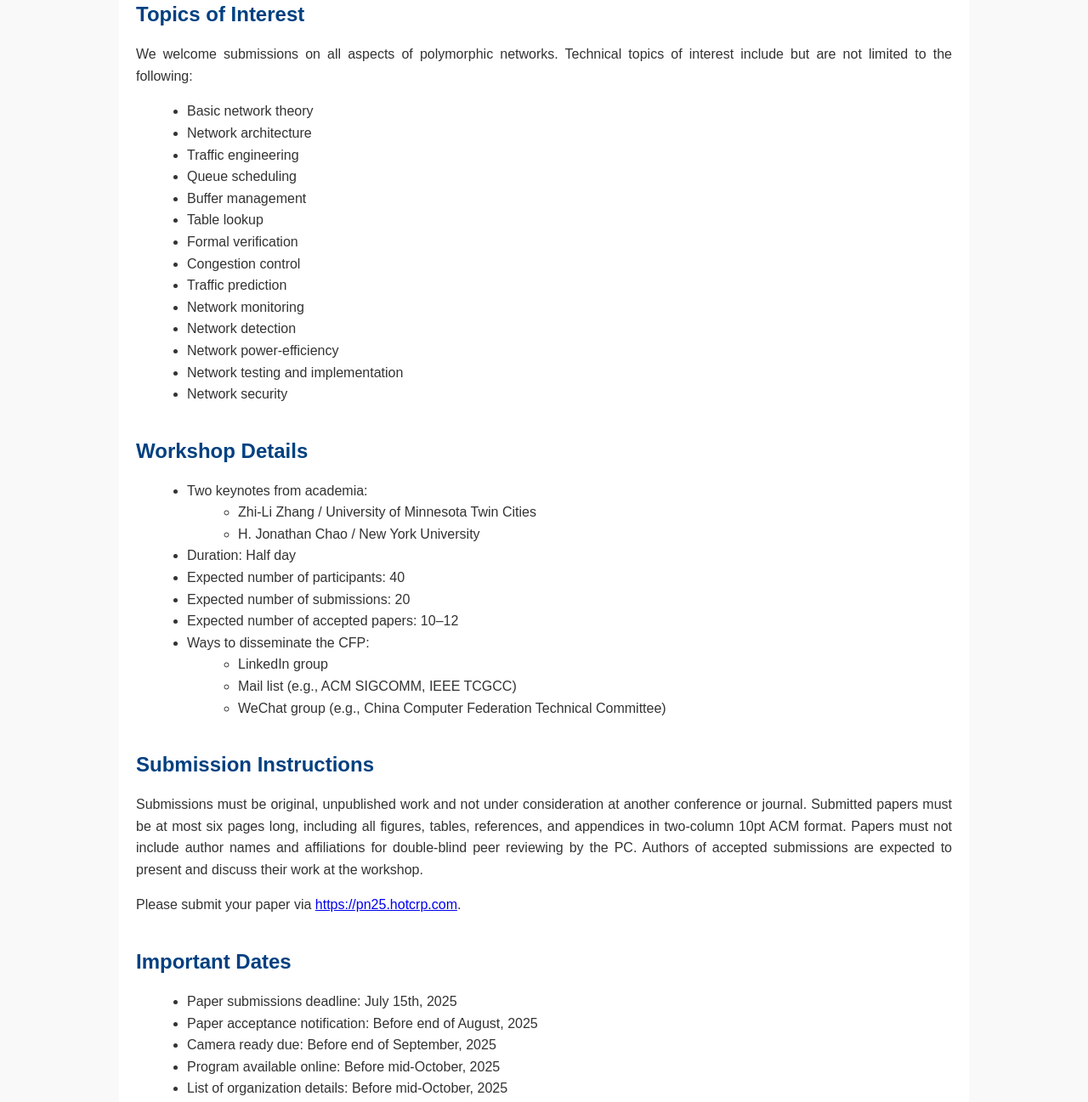
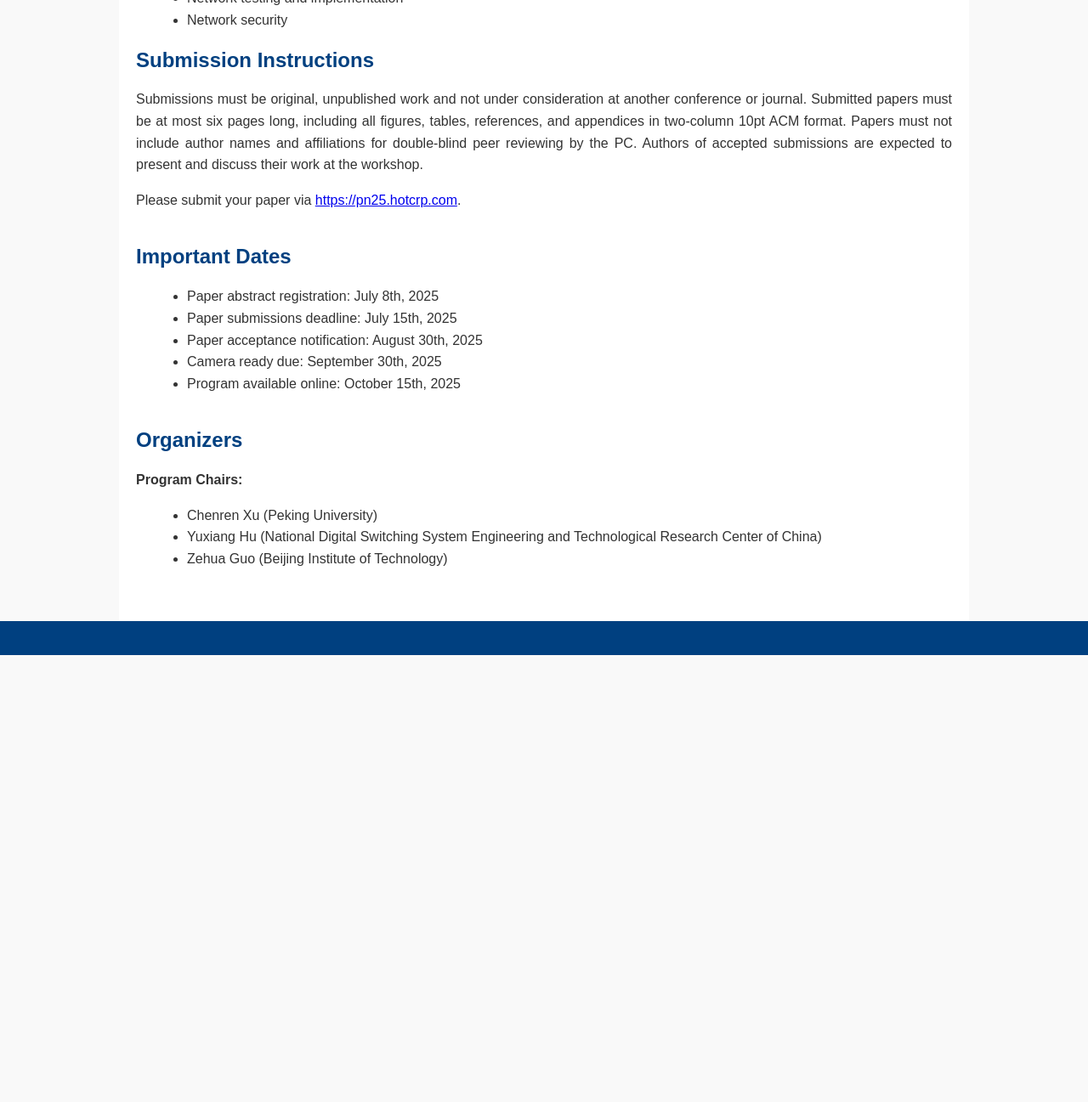
Before and after one commit to shengshengwenxuan/pn-workshop-2025, a plain HTML site: page index3.html in a window 1280 px wide. Shown: the part 1079-2376 px from the top of the page at 85% size. After the commit the page ends 1850 px from the top, so only its background shows below. Drawn offline with Linux system fonts and the light colour scheme.

Commit message:
Add files via upload

```diff
--- a/index3.html
+++ b/index3.html
@@ -61,31 +61,29 @@
 </head>
 <body>
   <header>
-    <h1>Polymorphic Network Workshop Proposal</h1>
-    <p style="text-align: center;">Draft of Call for Papers</p>
+    <h1>ACM Conext-2025 Workshop on the Polymorphic Network</h1>
+    <!-- <p style="text-align: center;">Draft of Call for Papers</p> -->
   </header>
 
-  <nav>
+  <!-- <nav>
     <a href="#motivation">Motivation</a>
     <a href="#topics">Topics of Interest</a>
     <a href="#format">Workshop Details</a>
     <a href="#submission">Submission Instructions</a>
     <a href="#dates">Important Dates</a>
     <a href="#organizers">Organizers</a>
-  </nav>
+  </nav> -->
 
   <main>
-    <section id="motivation">
-  <h2>Motivation</h2>
+    <!-- <section id="motivation"> -->
+  <!-- <h2>Motivation</h2> -->
   <p>In recent years, communication networks have evolved into critical infrastructure, enabling ubiquitous connectivity for massive terminals and command dissemination. They not only support consumer applications such as AR/VR, online gaming, and streaming but also facilitate industrial services like smart manufacturing, autonomous driving, and telemedicine. However, the current network development paradigm faces significant challenges in flexibility, scalability, differentiated service provisioning, mobility support, global operation and maintenance (O&M), and security assurance. These limitations hinder the ability to meet the diverse and specialized demands of emerging applications, including human-machine-IoT intelligent networking, all-time and space-time casual access, service performance guarantees, security and quantifiable design and verification, network big data, and distributed network computing. To fully realize next-generation networking, these challenges must be addressed through innovative architectural and algorithmic advancements.</p>
   <p>The Polymorphic Network (PN) is an emerging paradigm in network architecture. Its ultimate objective is to achieve unified control and dynamic scheduling of both forwarding behavior and heterogeneous resources across the entire network. Building upon existing programmable networking techniques, PN extends and enhances their capabilities. Unlike the traditional IP-based Internet, PN evolves into a next-generation network system that supports the coexistence and evolution of diverse networking paradigms—such as IP, NDN, and MobilityFirst—enabling tailored solutions for specific application requirements. Furthermore, PN expands programmability beyond the conventional "resolution + matching + action" model to incorporate additional dimensions, including computation, storage, and forwarding, thereby enabling a fully customizable and definable network environment.</p>
-  <p>One of the primary functions of PN is to enhance quality of service. Traditional unimodal network architectures often struggle to optimize performance across all service types simultaneously. For example, while IP networks can minimize latency for video calls, they may increase latency for video conferences—whereas NDN exhibits the opposite trade-off. In contrast, a PN can dynamically instantiate an IP-based modality for video calls and an NDN-based modality for video conferences, enabling optimal performance for both services.</p>
-  <p>The PN workshop offers two key benefits to attendees. First, it provides an accessible introduction to this emerging and dynamic research field, broadening its reach to a wider audience. Second, it serves as a platform for the research community to actively discuss pressing challenges, explore new opportunities, and shape future directions in PN research.</p>
   <p>This workshop invites submissions on the fundamental theory, design principles, implementations, industrial applications, and operational insights of PNs. In addition to traditional paper presentations, the program will feature keynote speeches from leading academics to highlight cutting-edge advancements and help shape future research directions.</p>
 </section>
 
-    <section id="topics">
-      <h2>Topics of Interest</h2>
+    <!-- <section id="topics"> -->
+      <!-- <h2>Topics of Interest</h2> -->
       <p>We welcome submissions on all aspects of polymorphic networks. Technical topics of interest include but are not limited to the following: <p>
       <ul>
         <li>Basic network theory</li>
@@ -103,30 +101,8 @@
         <li>Network testing and implementation</li>
         <li>Network security</li>
       </ul>
-    </section>
+    <!-- </section> -->
 
-    <section id="format">
-  <h2>Workshop Details</h2>
-  <ul>
-    <li>Two keynotes from academia:
-      <ul>
-        <li>Zhi-Li Zhang / University of Minnesota Twin Cities</li>
-        <li>H. Jonathan Chao / New York University</li>
-      </ul>
-    </li>
-    <li>Duration: Half day</li>
-    <li>Expected number of participants: 40</li>
-    <li>Expected number of submissions: 20</li>
-    <li>Expected number of accepted papers: 10–12</li>
-    <li>Ways to disseminate the CFP:
-      <ul>
-        <li>LinkedIn group</li>
-        <li>Mail list (e.g., ACM SIGCOMM, IEEE TCGCC)</li>
-        <li>WeChat group (e.g., China Computer Federation Technical Committee)</li>
-      </ul>
-    </li>
-  </ul>
-</section>
 
     <section id="submission">
       <h2>Submission Instructions</h2>
@@ -137,11 +113,11 @@
     <section id="dates">
       <h2>Important Dates</h2>
       <ul>
+        <li>Paper abstract registration: July 8th, 2025</li>
         <li>Paper submissions deadline: July 15th, 2025</li>
-        <li>Paper acceptance notification: Before end of August, 2025</li>
-        <li>Camera ready due: Before end of September, 2025</li>
-        <li>Program available online: Before mid-October, 2025</li>
-        <li>List of organization details: Before mid-October, 2025</li>
+        <li>Paper acceptance notification: August 30th, 2025</li>
+        <li>Camera ready due: September 30th, 2025</li>
+        <li>Program available online: October 15th, 2025</li>
       </ul>
     </section>
 
@@ -149,12 +125,12 @@
       <h2>Organizers</h2>
       <p><strong>Program Chairs:</strong></p>
       <ul>
-        <li>Chenren Xu (Peking University) [Co-chair]</li>
-        <li>Yuxiang Hu (National Digital Switching System Engineering and Technological Research Center of China) [Co-chair]</li>
-        <li>Zehua Guo (Beijing Institute of Technology) [Co-chair]</li>
+        <li>Chenren Xu (Peking University)</li>
+        <li>Yuxiang Hu (National Digital Switching System Engineering and Technological Research Center of China)</li>
+        <li>Zehua Guo (Beijing Institute of Technology)</li>
       </ul>
 
-      <p><strong>Prospective TPC members:</strong></p>
+      <!-- <p><strong>Prospective TPC members:</strong></p>
       <ul>
         <li>Bo Ji (Virginia Tech)</li>
         <li>Hong Xu (Chinese University of Hong Kong)</li>
@@ -183,18 +159,18 @@
         <li>Yong Liu (New York University)</li>
         <li>Tao Sun (China Mobile)</li>
         <li>Xiaorui Wang (The Ohio State University)</li>
-      </ul>
+      </ul> -->
 
-      <p><strong>Bio of the TPC Chairs:</strong></p>
-<p>Prof. Chenren Xu is a Boya Young Fellow Associate Professor (with early tenure) and Deputy Director of the Institute of Networking and Energy-efficient Computing in the School of Computer Science at Peking University (PKU) where he directs Wireless AI for Science (WAIS) Lab. His research interests span wireless, networking, and system, with a current focus on backscatter communication for low power IoT connectivity, future mobile Internet for high mobility data networking, and collaborative edge intelligence system for mobile and IoT computing. He earned his Ph.D. from WINLAB, Rutgers University, and worked as a postdoctoral fellow in Carnegie Mellon University and as a visiting scholar in AT&T Shannon Labs and Microsoft Research. He is ACM IMWUT's Editor and ACM SIGBED China's General Secretary. He has published papers and has been serving on the organization committee and/or TPC in top venues, including SIGCOMM, MobiCom, NSDI, SenSys, and INFOCOM. He is a recipient of NSFC Excellent Young Scientists Fund (2020), ACM SIGCOMM China Rising Star (2020), Alibaba DAMO Academy Young Fellow (2018), CCF-Intel Young Faculty (2017) awards. His work has been featured in MIT Technology Review. Chenren Xu has been active in SIGCOMM community service: he has served as TPC of SIGCOMM'24, Registration Chair of SIGCOMM'23, Publication Chair of SIGCOMM'21, and Web Chair of SIGCOMM'19.</p>
-<p>Prof. Yuxiang Hu received his Ph.D. from the National Digital Switching System Engineering and Technological Research and Development Center, China, in 2011, where he is currently a professor. His research interests focus on Internet architecture, switching and routing, and multimedia network technology. He has been selected as the leading talent for scientific and technological innovation in the Central Plains region and received a special allowance from the State Council. He has led two projects of the National Key Research and Development Program and one subject of the National 973 Program. He was rewarded with one second prize of the National Science and Technology Progress Award, two first prizes of provincial-level science and technology progress awards, applied for 28 Chinese invention patents, proposed six domestic and international standards, and published four monographs.</p>
-<p>Prof. Zehua Guo received the Ph.D. degree from Northwestern Polytechnical University. He was a Research Fellow with the Department of Electrical and Computer Engineering, New York University Tandon School of Engineering, and a Research Associate with the Department of Computer Science and Engineering, University of Minnesota Twin Cities. His research interests include programmable networks, machine learning, and network security. He has published over 110 papers in top journals and conferences, such as TON, JSAC, TMC, IJCAI, INFOCOM, WWW, and EuroSys. He has been selected as the Stanford University's top scientist three times and the 2021 ACM SIGCOMM China Rising Star. He has served on the organization committee and/or TPC in ICDCS, IWQoS, ICC, GLOBECOM, ICCCN, ICA3PP, HPCC, ICPADS, APNET, ITC, and other conferences. He is a senior member of IEEE, ACM, China Computer Federation, China Institute of Communications, and Chinese Institute of Electronics. He is an associate editor of IEEE SYSTEMS JOURNAL and EURASIP Journal on Wireless Communications and Networking (Springer) and an editor of the KSII Transactions on Internet and Information Systems.</p>
+      <!-- <p><strong>Bio of the TPC Chairs:</strong></p> -->
+<!-- <p>Prof. Chenren Xu is a Boya Young Fellow Associate Professor (with early tenure) and Deputy Director of the Institute of Networking and Energy-efficient Computing in the School of Computer Science at Peking University (PKU) where he directs Wireless AI for Science (WAIS) Lab. His research interests span wireless, networking, and system, with a current focus on backscatter communication for low power IoT connectivity, future mobile Internet for high mobility data networking, and collaborative edge intelligence system for mobile and IoT computing. He earned his Ph.D. from WINLAB, Rutgers University, and worked as a postdoctoral fellow in Carnegie Mellon University and as a visiting scholar in AT&T Shannon Labs and Microsoft Research. He is ACM IMWUT's Editor and ACM SIGBED China's General Secretary. He has published papers and has been serving on the organization committee and/or TPC in top venues, including SIGCOMM, MobiCom, NSDI, SenSys, and INFOCOM. He is a recipient of NSFC Excellent Young Scientists Fund (2020), ACM SIGCOMM China Rising Star (2020), Alibaba DAMO Academy Young Fellow (2018), CCF-Intel Young Faculty (2017) awards. His work has been featured in MIT Technology Review. Chenren Xu has been active in SIGCOMM community service: he has served as TPC of SIGCOMM'24, Registration Chair of SIGCOMM'23, Publication Chair of SIGCOMM'21, and Web Chair of SIGCOMM'19.</p> -->
+<!-- <p>Prof. Yuxiang Hu received his Ph.D. from the National Digital Switching System Engineering and Technological Research and Development Center, China, in 2011, where he is currently a professor. His research interests focus on Internet architecture, switching and routing, and multimedia network technology. He has been selected as the leading talent for scientific and technological innovation in the Central Plains region and received a special allowance from the State Council. He has led two projects of the National Key Research and Development Program and one subject of the National 973 Program. He was rewarded with one second prize of the National Science and Technology Progress Award, two first prizes of provincial-level science and technology progress awards, applied for 28 Chinese invention patents, proposed six domestic and international standards, and published four monographs.</p> -->
+<!-- <p>Prof. Zehua Guo received the Ph.D. degree from Northwestern Polytechnical University. He was a Research Fellow with the Department of Electrical and Computer Engineering, New York University Tandon School of Engineering, and a Research Associate with the Department of Computer Science and Engineering, University of Minnesota Twin Cities. His research interests include programmable networks, machine learning, and network security. He has published over 110 papers in top journals and conferences, such as TON, JSAC, TMC, IJCAI, INFOCOM, WWW, and EuroSys. He has been selected as the Stanford University's top scientist three times and the 2021 ACM SIGCOMM China Rising Star. He has served on the organization committee and/or TPC in ICDCS, IWQoS, ICC, GLOBECOM, ICCCN, ICA3PP, HPCC, ICPADS, APNET, ITC, and other conferences. He is a senior member of IEEE, ACM, China Computer Federation, China Institute of Communications, and Chinese Institute of Electronics. He is an associate editor of IEEE SYSTEMS JOURNAL and EURASIP Journal on Wireless Communications and Networking (Springer) and an editor of the KSII Transactions on Internet and Information Systems.</p> -->
 </section>
   </main>
 
   <footer>
     <!-- <p>&copy; Polymorphic Network Workshop Proposal.</p> -->
-     <p style="text-align: center;">&copy; Polymorphic Network Workshop Proposal.</p>
+     <!-- <p style="text-align: center;">&copy; Polymorphic Network Workshop Proposal.</p> -->
   </footer>
 </body>
 </html>
```
